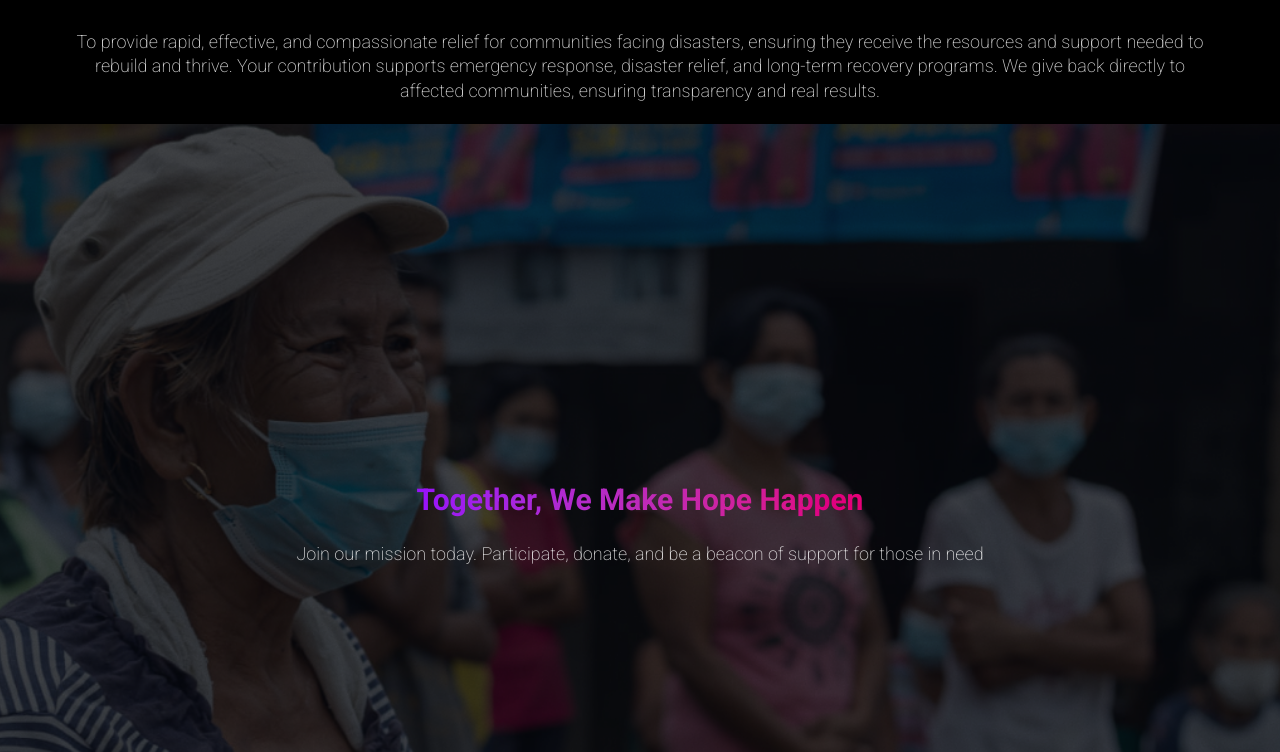
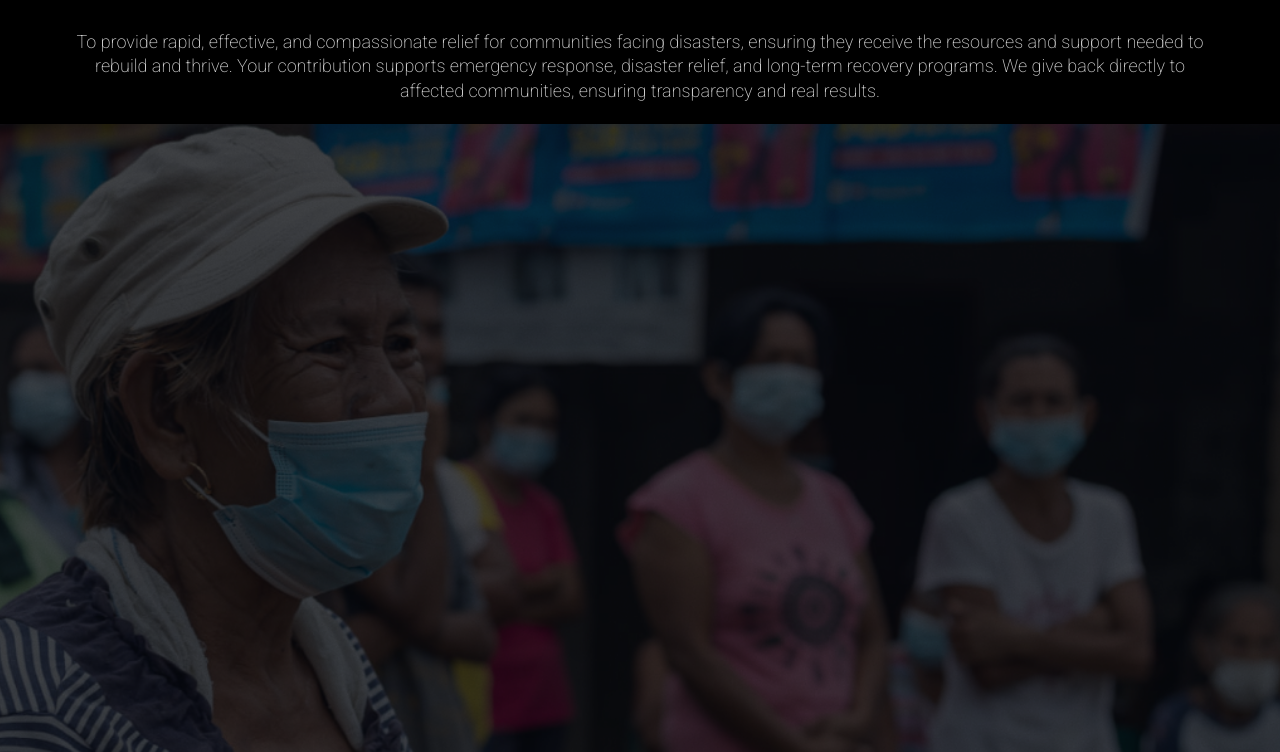
Before and after one commit to NETAD-MIKHAIL/hexaprime-portal, a Next.js app: page / in a window 1280 px wide. Shown: the part 852-1604 px from the top of the page. Built offline with nearby package versions, Linux system fonts and the light colour scheme.

Commit message:
Update page.tsx

```diff
--- a/app/page.tsx
+++ b/app/page.tsx
@@ -133,7 +133,7 @@ export default function Home() {
       </section>
 
 {/* Together, We Make Hope Happen */}
-      <section className="relative w-full min-h-screen flex items-center justify-center">
+<section className="relative w-full min-h-screen flex items-end justify-start">
   <Image
     src="/image_2.png"
     alt="Hexaprime Background"
@@ -142,15 +142,16 @@ export default function Home() {
     priority
   />
   <div className="absolute inset-0 bg-black/50"></div>
-        <div className="relative z-10 flex flex-col items-center justify-center text-center px-4 py-5 max-w-7xl">
-          <h2 className="max-w-6xl text-center text-3xl font-bold bg-gradient-to-r from-purple-600 to-pink-600 bg-clip-text text-transparent leading-snug sm:leading-tight">
+  <div className="relative z-10 flex flex-col items-start justify-end text-left px-6 py-10 max-w-7xl">
+    <h2 className="max-w-6xl text-3xl font-bold bg-gradient-to-r from-purple-600 to-pink-600 bg-clip-text text-transparent leading-snug sm:leading-tight">
       Together, We Make Hope Happen
     </h2>
-          <p className="max-w-7xl mt-6 text-white/80 text-sm sm:text-base md:text-lg leading-snug font-light">
+    <p className="max-w-7xl mt-4 text-white/80 text-sm sm:text-base md:text-lg leading-snug font-light">
       Join our mission today. Participate, donate, and be a beacon of support for those in need
     </p>
   </div>
 </section>
+
 
       {/* Pillars Section */}
       <section className="py-16 px-4 md:px-16 bg-black">
```
Lines whose indentation alone changed are shown as unchanged.
